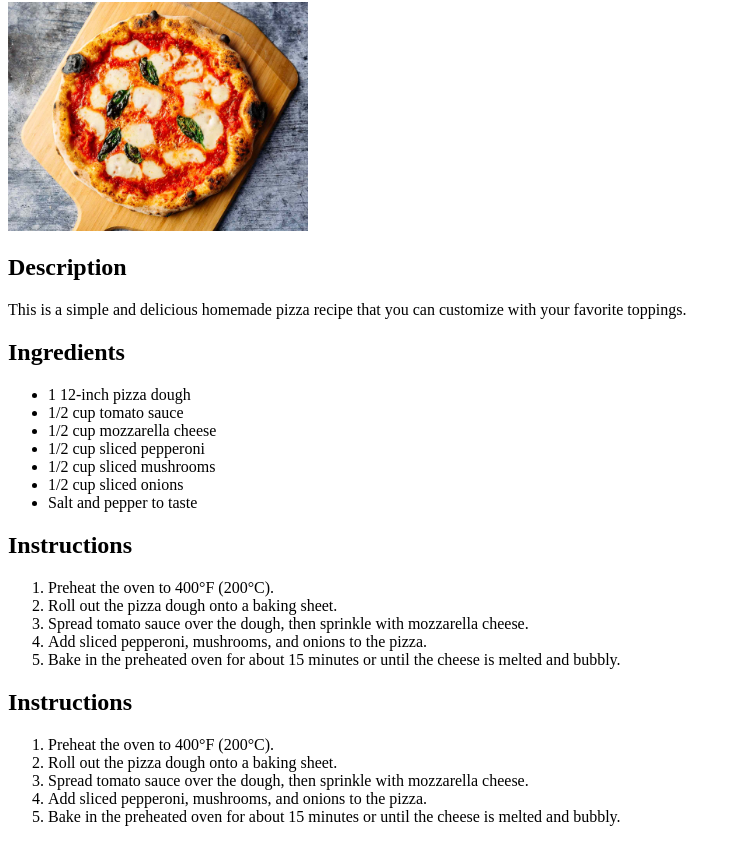
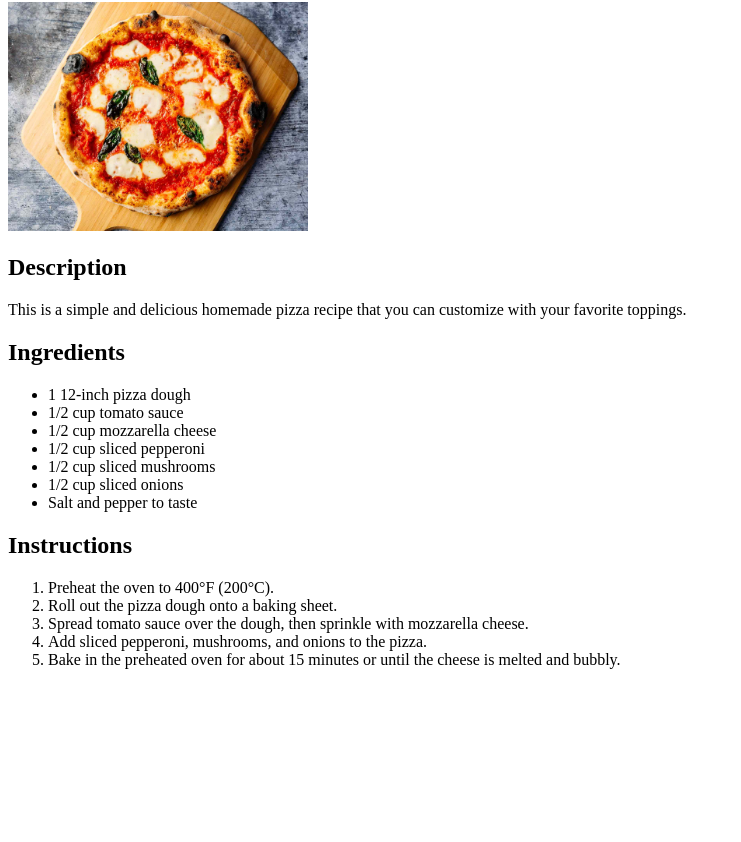
Before and after one commit to devGVee/odin-recipes, a plain HTML site: page recipes/pizza.html in a window 1280 px wide. Shown: the part 104-946 px from the top of the page, without its empty margins (0-741 px from the left). After the commit the page ends 800 px from the top, so only its background shows below. Drawn offline with Linux system fonts and the light colour scheme.

Commit message:
Remove Repeat Content in Pizza Recipe

```diff
--- a/recipes/pizza.html
+++ b/recipes/pizza.html
@@ -29,13 +29,5 @@
     <li>Add sliced pepperoni, mushrooms, and onions to the pizza.</li>
     <li>Bake in the preheated oven for about 15 minutes or until the cheese is melted and bubbly.</li>
   </ol>
-  <h2>Instructions</h2>
-  <ol>
-    <li>Preheat the oven to 400°F (200°C).</li>
-    <li>Roll out the pizza dough onto a baking sheet.</li>
-    <li>Spread tomato sauce over the dough, then sprinkle with mozzarella cheese.</li>
-    <li>Add sliced pepperoni, mushrooms, and onions to the pizza.</li>
-    <li>Bake in the preheated oven for about 15 minutes or until the cheese is melted and bubbly.</li>
-  </ol>
 </body>
 </html>
```
Also changed, not shown: recipes/lasagna.html (+1 -0 lines).
